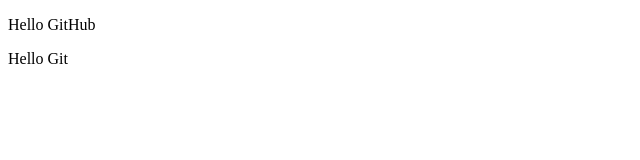
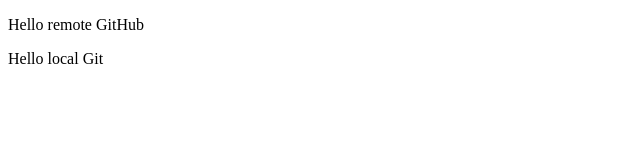
Before and after one commit to gunnar-miklis/test-2023-03-07, a plain HTML site: page index.html in a window 1280 px wide. Shown: the whole page, without its empty margins (0-640 px from the left). Drawn offline with Linux system fonts and the light colour scheme.

Commit message:
Add local/remote

```diff
--- a/index.html
+++ b/index.html
@@ -5,7 +5,7 @@
         <meta charset="UTF-8" />
     </head>
     <body>
-        <p>Hello GitHub</p>
-        <p>Hello Git</p>
+        <p>Hello remote GitHub</p>
+        <p>Hello local Git</p>
     </body>
 </html>
```
